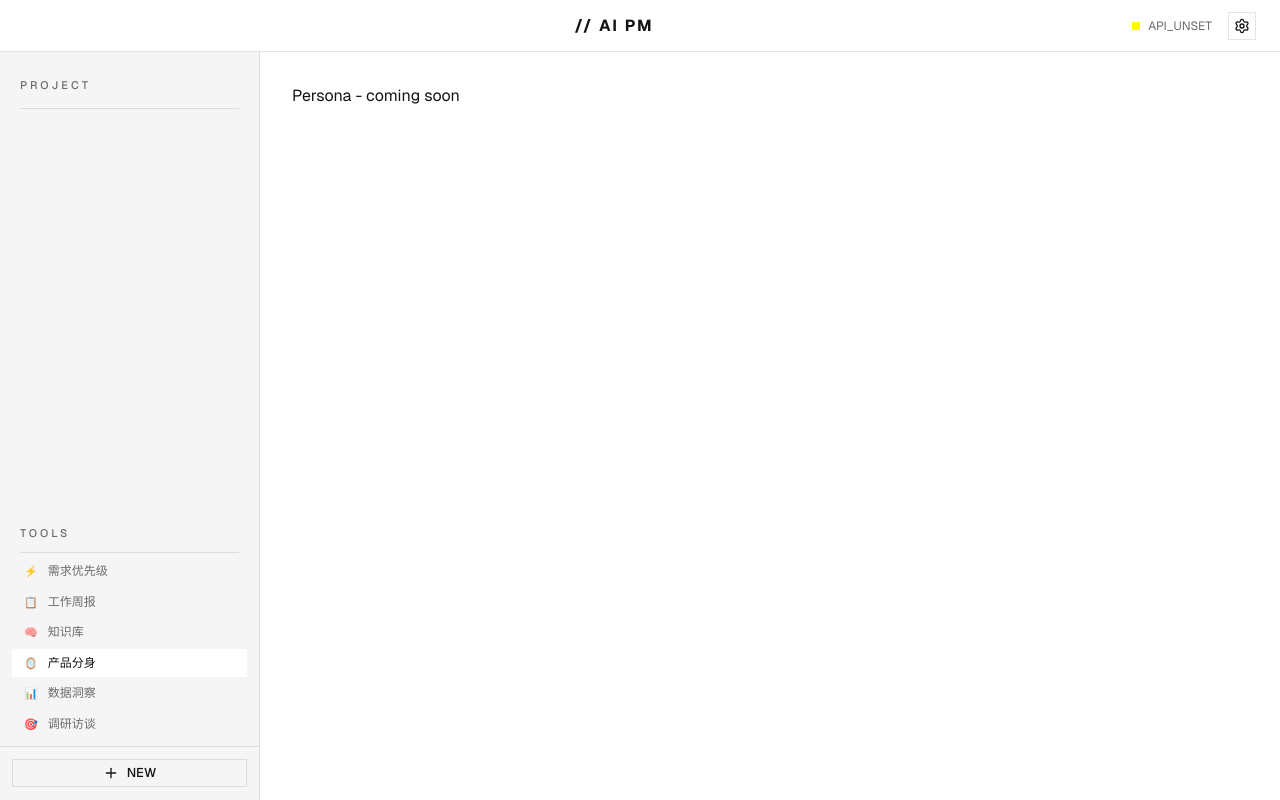
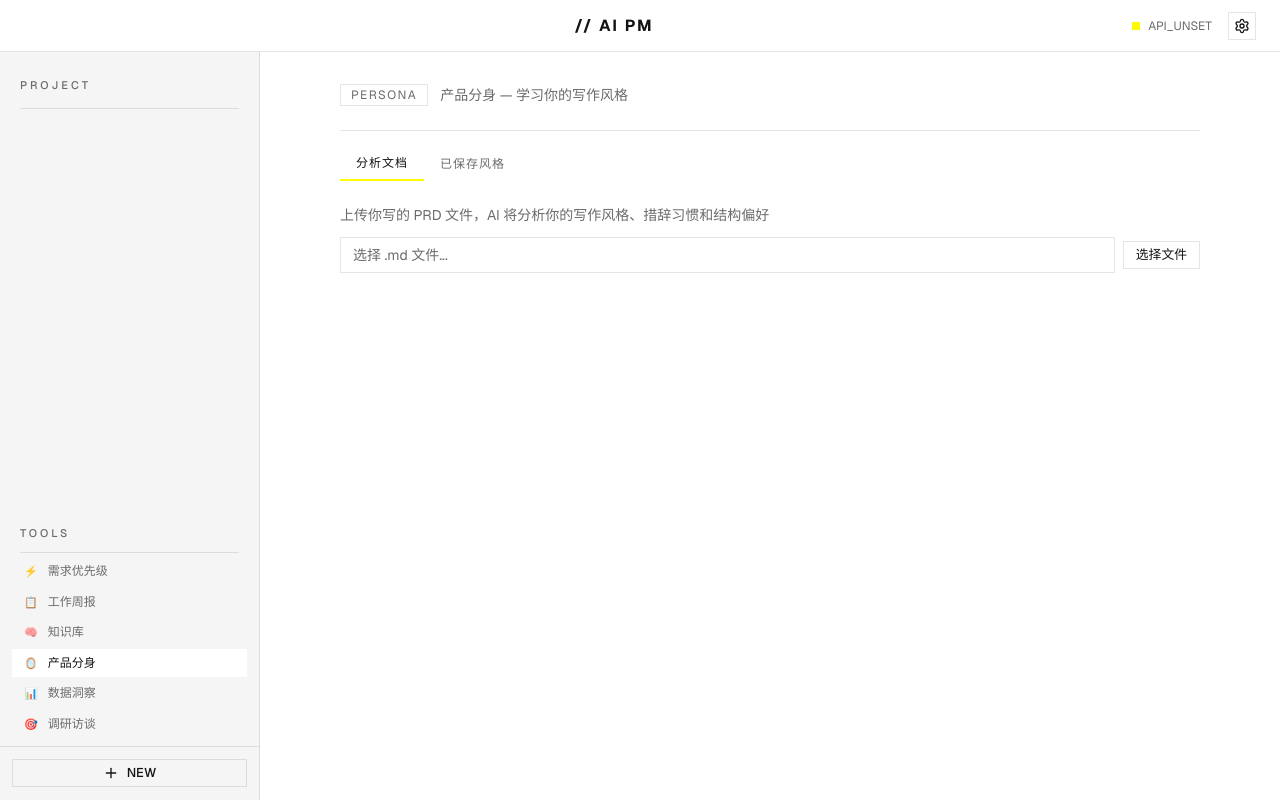
Before and after one commit to K3tty5555/AI_PM, a React (Vite) app in the folder app/: page /tools/persona in a window 1280 px wide. Built offline with nearby package versions, Linux system fonts and the light colour scheme.

Commit message:
feat: persona tool page with file-based style analysis

```diff
--- a/app/src/lib/tauri-api.ts
+++ b/app/src/lib/tauri-api.ts
@@ -66,6 +66,7 @@ export const api = {
     invoke<string | null>("read_project_file", { projectId, fileName }),
   saveProjectFile: (args: { projectId: string; fileName: string; content: string }) =>
     invoke<void>("save_project_file", { args }),
+  readFile: (path: string) => invoke<string>("read_file", { path }),
 
   // Config
   getConfig: () => invoke<ConfigState>("get_config"),
--- a/app/src/pages/tools/Persona.tsx
+++ b/app/src/pages/tools/Persona.tsx
@@ -1,3 +1,136 @@
+import { useState, useCallback } from "react"
+import { open as openDialog } from "@tauri-apps/plugin-dialog"
+import { Badge } from "@/components/ui/badge"
+import { Button } from "@/components/ui/button"
+import { ProgressBar } from "@/components/ui/progress-bar"
+import { PrdViewer } from "@/components/prd-viewer"
+import { useToolStream } from "@/hooks/use-tool-stream"
+import { api } from "@/lib/tauri-api"
+import { cn } from "@/lib/utils"
+
 export function ToolPersonaPage() {
-  return <div>Persona - coming soon</div>
+  const [tab, setTab] = useState<"analyze" | "list">("analyze")
+  const [filePath, setFilePath] = useState("")
+  const [fileContent, setFileContent] = useState("")
+  const { text, isStreaming, isThinking, elapsedSeconds, error, run, reset } = useToolStream("ai-pm-persona")
+
+  const handleSelectFile = useCallback(async () => {
+    const selected = await openDialog({ filters: [{ name: "Markdown", extensions: ["md"] }] })
+    if (selected && typeof selected === "string") {
+      setFilePath(selected)
+      try {
+        const content = await api.readFile(selected)
+        setFileContent(content)
+      } catch (err) {
+        console.error(err)
+      }
+    }
+  }, [])
+
+  const handleAnalyze = useCallback(() => {
+    if (!fileContent) return
+    reset()
+    run(`请分析以下 PRD 文档的写作风格，生成风格档案：\n\n${fileContent}`)
+  }, [fileContent, run, reset])
+
+  const progressValue = isStreaming ? Math.min(90, Math.floor(text.length / 20)) : text ? 100 : 0
+
+  return (
+    <div className="mx-auto w-full max-w-[860px]">
+      <div className="mb-6 flex items-center gap-3">
+        <Badge variant="outline">PERSONA</Badge>
+        <span className="text-sm text-[var(--text-muted)]">产品分身 — 学习你的写作风格</span>
+      </div>
+      <div className="h-px bg-[var(--border)]" />
+
+      {/* Tab 切换 */}
+      <div className="mt-4 flex gap-0">
+        {(["analyze", "list"] as const).map((t) => (
+          <button
+            key={t}
+            onClick={() => setTab(t)}
+            className={cn(
+              "px-4 py-2 text-xs font-[var(--font-geist-mono),_'Courier_New',_monospace] uppercase tracking-[1px] transition-colors",
+              tab === t
+                ? "border-b-2 border-[var(--yellow)] text-[var(--dark)]"
+                : "text-[var(--text-muted)] hover:text-[var(--dark)]"
+            )}
+          >
+            {t === "analyze" ? "分析文档" : "已保存风格"}
+          </button>
+        ))}
+      </div>
+
+      {tab === "analyze" && (
+        <div className="mt-6">
+          {!isStreaming && !text && (
+            <>
+              <p className="mb-3 text-sm text-[var(--text-muted)]">
+                上传你写的 PRD 文件，AI 将分析你的写作风格、措辞习惯和结构偏好
+              </p>
+              <div className="flex items-center gap-2">
+                <input
+                  type="text"
+                  value={filePath}
+                  readOnly
+                  placeholder="选择 .md 文件..."
+                  className={cn(
+                    "flex-1 h-9 px-3 text-sm",
+                    "bg-transparent border border-[var(--border)]",
+                    "placeholder:text-[var(--text-muted)]",
+                    "outline-none"
+                  )}
+                />
+                <Button variant="ghost" size="sm" onClick={handleSelectFile}>选择文件</Button>
+              </div>
+              {fileContent && (
+                <div className="mt-3 flex justify-end">
+                  <Button variant="primary" onClick={handleAnalyze}>开始分析</Button>
+                </div>
+              )}
+            </>
+          )}
+
+          {isStreaming && (
+            <div className="mt-6">
+              <ProgressBar value={progressValue} animated />
+              {isThinking && <p className="mt-2 text-sm text-[var(--text-muted)] animate-pulse">正在思考...</p>}
+              <p className="mt-2 font-[var(--font-geist-mono),_'Courier_New',_monospace] text-xs text-[var(--text-muted)]">
+                {String(Math.floor(elapsedSeconds / 60)).padStart(2, "0")}:{String(elapsedSeconds % 60).padStart(2, "0")}
+              </p>
+            </div>
+          )}
+
+          {error && (
+            <div className="mt-4 border border-[var(--destructive)]/30 bg-[var(--destructive)]/5 p-4">
+              <p className="text-sm text-[var(--destructive)]">{error}</p>
+              <Button variant="ghost" size="sm" onClick={() => { reset(); setFileContent(""); setFilePath("") }} className="mt-2">重置</Button>
+            </div>
+          )}
+
+          {text && (
+            <div className="mt-6">
+              <div className="mb-3 flex items-center justify-between">
+                <span className="font-[var(--font-geist-mono),_'Courier_New',_monospace] text-xs uppercase tracking-[2px] text-[var(--text-muted)]">风格分析结果</span>
+                {!isStreaming && (
+                  <Button variant="ghost" size="sm" onClick={() => { reset(); setFileContent(""); setFilePath("") }}>重新分析</Button>
+                )}
+              </div>
+              <PrdViewer markdown={text} isStreaming={isStreaming} />
+            </div>
+          )}
+        </div>
+      )}
+
+      {tab === "list" && (
+        <div className="mt-6">
+          <p className="text-sm text-[var(--text-muted)]">
+            已保存的风格档案将在这里显示。分析 PRD 文档后可保存为风格档案。
+          </p>
+          {/* TODO: 列出 {projectsDir}/templates/prd-styles/ 下各目录 */}
+          <p className="mt-4 text-xs text-[var(--text-muted)]">（功能完善中）</p>
+        </div>
+      )}
+    </div>
+  )
 }
```
Also changed, not shown: 2 other files (tests, documents, lock files or other folders).
